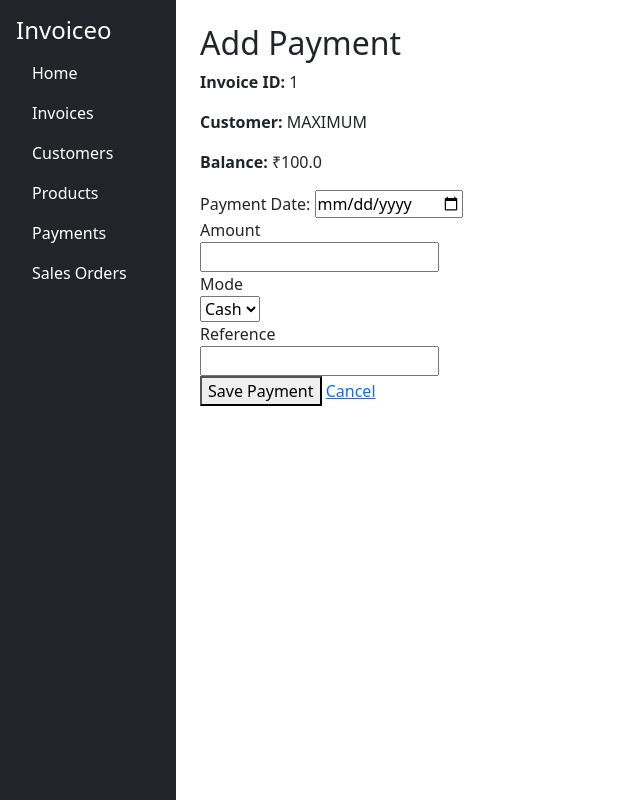
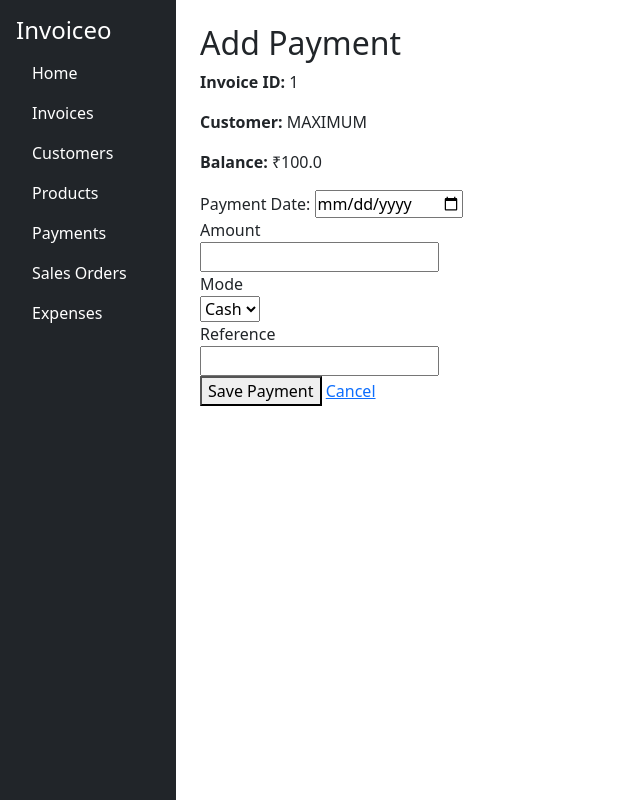
Before and after one commit to 7account13/invoiceo, a Flask app: page /add_payment/1 in a window 1280 px wide. Shown: the whole page, without its empty margins (0-640 px from the left). Run offline with Flask 2, Linux system fonts and the light colour scheme; data comes from the database, SQL or seed files in the repository; both versions use the stored data as it was after the commit.

Commit message:
minor error's fixed

```diff
--- a/templates/base.html
+++ b/templates/base.html
@@ -19,6 +19,7 @@
                 <li class="nav-item"><a href="/products" class="nav-link text-white">Products</a></li>
                 <li class="nav-item"><a href="/payments" class="nav-link text-white">Payments</a></li>
                 <li class="nav-item"><a href="/sales_orders" class="nav-link text-white">Sales Orders</a></li>
+                <li class="nav-item"><a href="/expenses" class="nav-link text-white">Expenses</a></li>
             </ul>
         </div>
 
```
Also changed, not shown: invoices.db.
